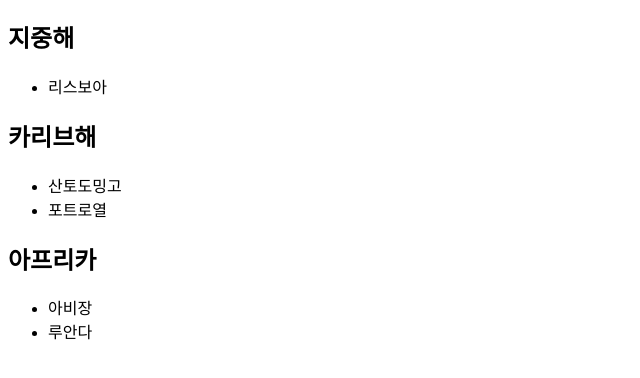
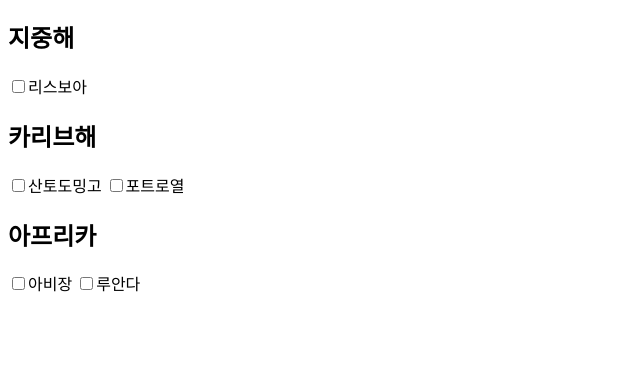
Before and after one commit to jmk1118/WebTest, a plain HTML site: page buy5&6.html in a window 1280 px wide. Shown: the part 70-448 px from the top of the page, without its empty margins (0-640 px from the left). Drawn offline with Linux system fonts and the light colour scheme.

Commit message:
fix: 체크박스 추가

```diff
--- a/buy5&6.html
+++ b/buy5&6.html
@@ -12,18 +12,12 @@
     <body>
         <h1>5,6티어 선박 재료 구매처</h1>
             <h2>지중해</h2>
-                <ul>
-                    <li>리스보아</li>
-                </ul>
+                <label><input type="checkbox" name="지중해">리스보아</label>
             <h2>카리브해</h2>
-                <ul>
-                    <li>산토도밍고</li>
-                    <li>포트로열</li>
-                </ul>
+                <label><input type="checkbox" name="카리브해">산토도밍고</label>
+                <label><input type="checkbox" name="카리브해">포트로열</label>
             <h2>아프리카</h2>
-                <ul>
-                    <li>아비장</li>
-                    <li>루안다</li>
-                </ul>
+            <label><input type="checkbox" name="아프리카">아비장</label>
+            <label><input type="checkbox" name="아프리카">루안다</label>
     </body>
 </html>
```
